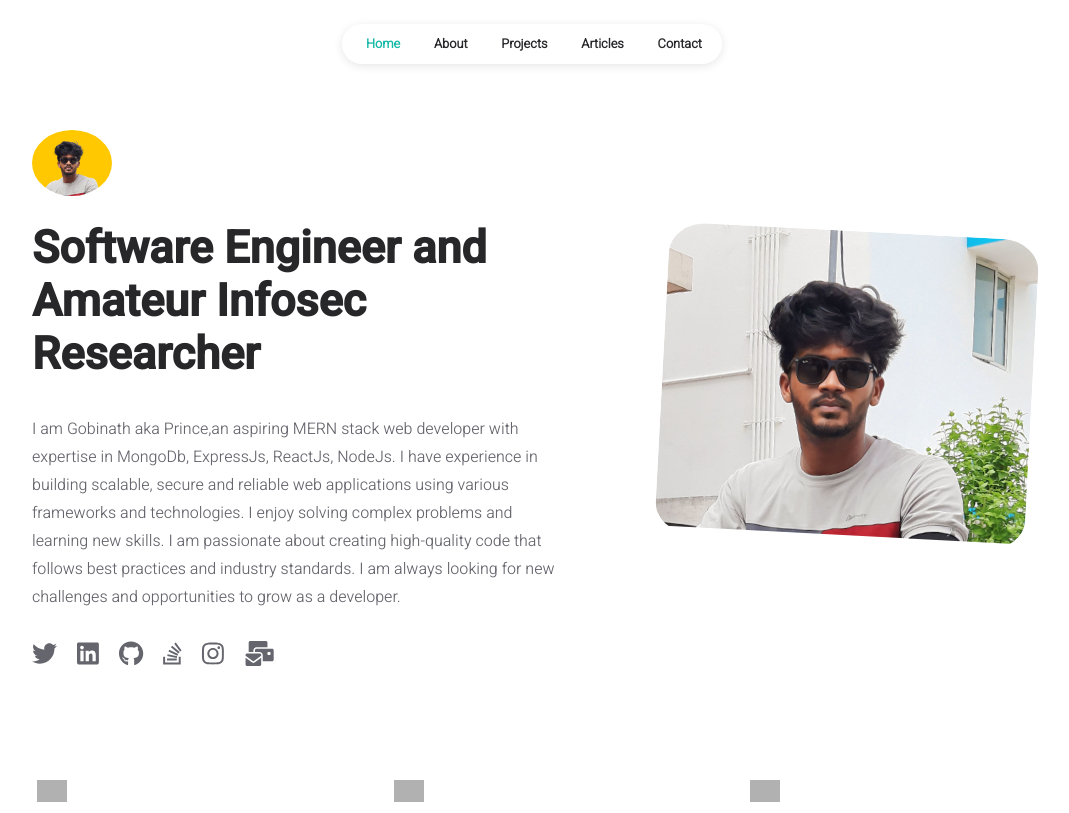
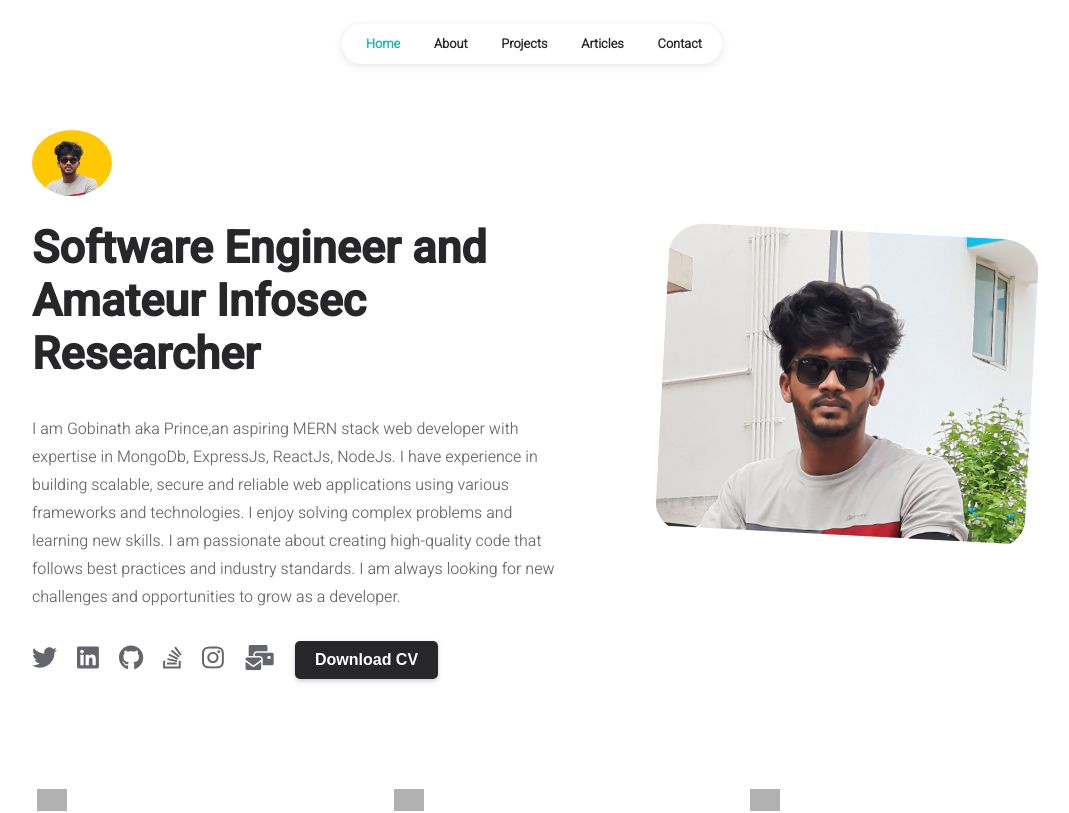
Before and after one commit to Gobinath-B/react-portfolio, a React (Create React App) app: page / in a window 1280 px wide. Shown: the top 813 px of the page, without its empty margins (108-1177 px from the left). Built offline with nearby package versions, Linux system fonts and the light colour scheme; grey boxes are pictures that could not be loaded.

Commit message:
feat download cv

```diff
--- a/src/pages/homepage.jsx
+++ b/src/pages/homepage.jsx
@@ -175,6 +175,26 @@ const Homepage = () => {
 									className="homepage-social-icon"
 								/>
 							</a>
+							<button
+    onClick={() => { window.location.href = '../../public'; }}
+    style={{
+        padding: '10px 20px',
+        backgroundColor: '#27272A',
+        color: '#fff',
+        border: 'none',
+        borderRadius: '5px',
+        cursor: 'pointer',
+        textDecoration: 'none',
+        display: 'inline-block',
+        fontSize: '16px',
+        fontWeight: 'bold',
+        boxShadow: '0px 2px 5px rgba(0, 0, 0, 0.2)',
+        transition: 'background-color 0.3s ease',
+    }}
+>
+    Download CV
+</button>
+
 						</div>
 
 						<div className="homepage-projects">
```
